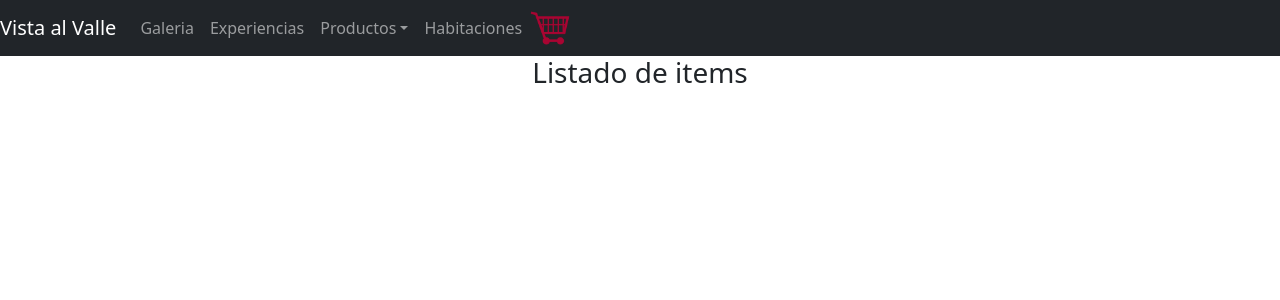
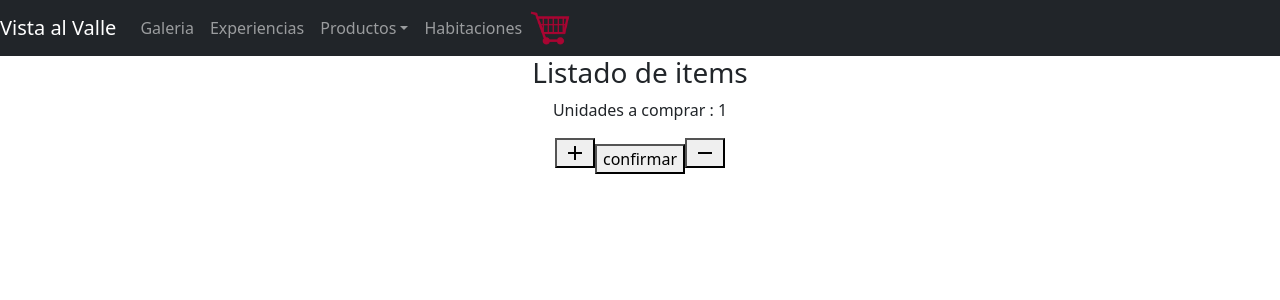
Before and after one commit to JaimeGaete/VistaalValle, a React (Create React App) app: page / in a window 1280 px wide. Shown: the top 300 px of the page. Built offline with nearby package versions, Linux system fonts and the light colour scheme.

Commit message:
Desafio Contador con boton

```diff
--- a/public/index.html
+++ b/public/index.html
@@ -15,6 +15,7 @@
       user's mobile device or desktop. See https://developers.google.com/web/fundamentals/web-app-manifest/
     -->
     <link rel="manifest" href="%PUBLIC_URL%/manifest.json" />
+    <link href="https://fonts.googleapis.com/icon?family=Material+Icons" rel="stylesheet">
     <!--
       Notice the use of %PUBLIC_URL% in the tags above.
       It will be replaced with the URL of the `public` folder during the build.
--- a/src/App.js
+++ b/src/App.js
@@ -6,7 +6,7 @@ const App = () => {
 
   return (
     <div className="App">
-      <NavBar />
+      <NavBar sitio="Vista al Valle"/>
       <ItemListContainer />
 
   </div>
--- /dev/null
+++ b/src/components/ItemCount.js
@@ -0,0 +1,54 @@
+import React from 'react'
+import { useState } from "react"
+
+const ItemCount = ({init,stock,onAdd}) => {
+
+  const [contador,setContador] = useState(init)
+  const [confirmado,setConfirmado] = useState(false)
+
+  const sumar = () =>
+  {
+    if (contador < stock) {
+        setContador(contador+1)
+        stock = stock - 1
+    }
+  }
+
+  const restar = () =>
+  {
+    setContador(contador-1)
+    stock = stock + 1
+  }
+
+  const confirmar = () =>
+  {
+    setConfirmado(true)
+    onAdd(contador)
+  }
+
+  if(!confirmado)
+  {
+    return (
+      <div>
+        <p>Unidades a comprar : {contador}</p>
+        <button onClick={sumar} className="material-icons">add</button>
+        <button onClick={confirmar}>confirmar</button>
+        <button onClick={restar} className="material-icons">remove</button>
+      </div>
+    )
+  }
+  else
+  {
+    return (
+      <div>
+        <p>Unidades a comprar : {contador}</p>
+        <button onClick={sumar} className="material-icons">add</button>
+        <button onClick={confirmar}>confirmar</button>
+        <button onClick={restar} className="material-icons">remove</button>
+        <p>Se confirmaron {contador} unidades!</p>
+      </div>
+    )
+  }
+}
+
+export default ItemCount
--- a/src/components/ItemListContainer.js
+++ b/src/components/ItemListContainer.js
@@ -1,9 +1,15 @@
 import React from 'react'
+import ItemCount from "./ItemCount"
 
-function ItemListContainer() {
+const ItemListContainer = () => {
+
+    const onAdd = (contador) => { }
+
     return (
         <div>
             <h3>Listado de items</h3>
+            <ItemCount stock={10} init={1} onAdd={onAdd} />
+
         </div>
     )
 }
--- a/src/components/NavBar.js
+++ b/src/components/NavBar.js
@@ -4,12 +4,12 @@ import Nav from "react-bootstrap/Nav";
 import NavDropdown from "react-bootstrap/NavDropdown";
 import CartWidget from "./CartWidget.js"
 
-const NavBar = () => {
+const NavBar = ({ sitio }) => {
 
     return (
         <>
             <Navbar bg="dark" variant="dark" expand="lg">
-            <Navbar.Brand href="">Vista al Valle</Navbar.Brand>
+            <Navbar.Brand href="">{sitio}</Navbar.Brand>
             <Navbar.Toggle />
             <Navbar.Collapse>
               <Nav className="mr-auto">
```
